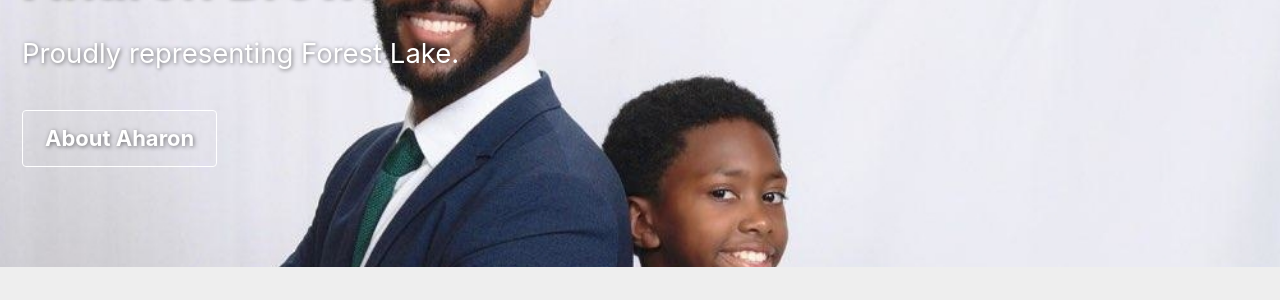
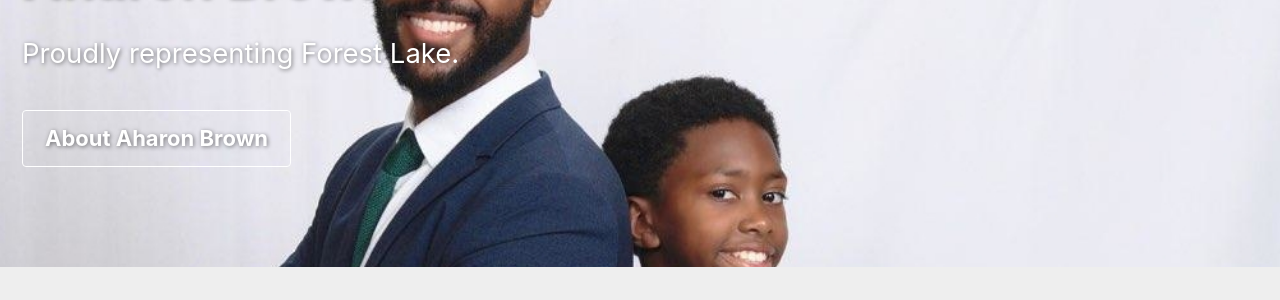
Before and after one commit to aharonbrownforestpark/aharonbrownforestpark.github.io, a Jekyll site: the page built from _pages/home.md, in a window 1280 px wide. Shown: the part 203-503 px from the top of the page. Built offline with Jekyll 4.4.1, drawn with Linux system fonts in a browser that asks for light colours; cached includes are drawn as plain includes; nearby versions of some CDN libraries.

Commit message:
Update home.md

```diff
--- a/_pages/home.md
+++ b/_pages/home.md
@@ -5,7 +5,7 @@ header:
   overlay_color: "#5e616c"
   overlay_image: /assets/images/AharonSonBusiness.jpg
   actions:
-    - label: "About Aharon"
+    - label: "About Aharon Brown"
       url: "/about/"
 excerpt: Proudly representing Forest Lake.
 feature_row:
```
